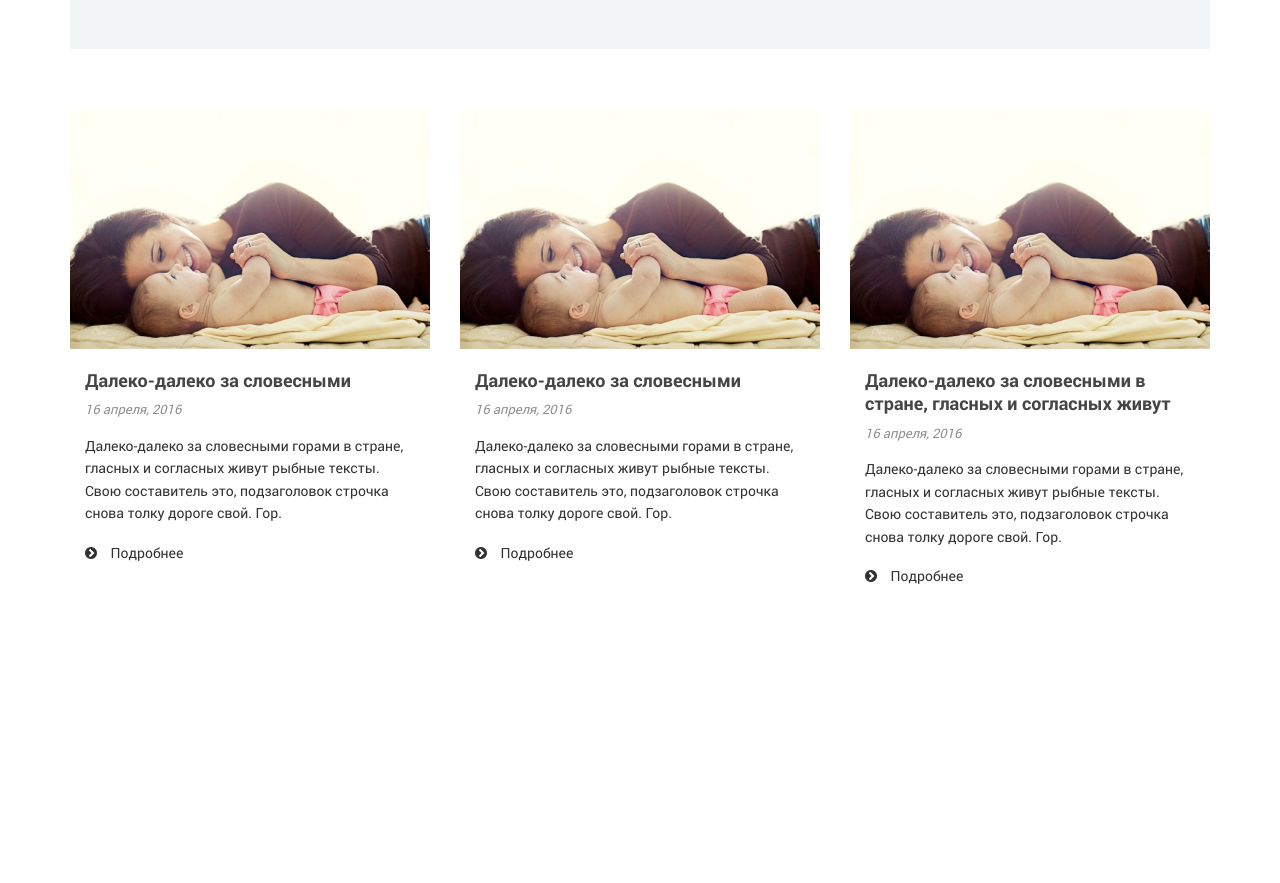
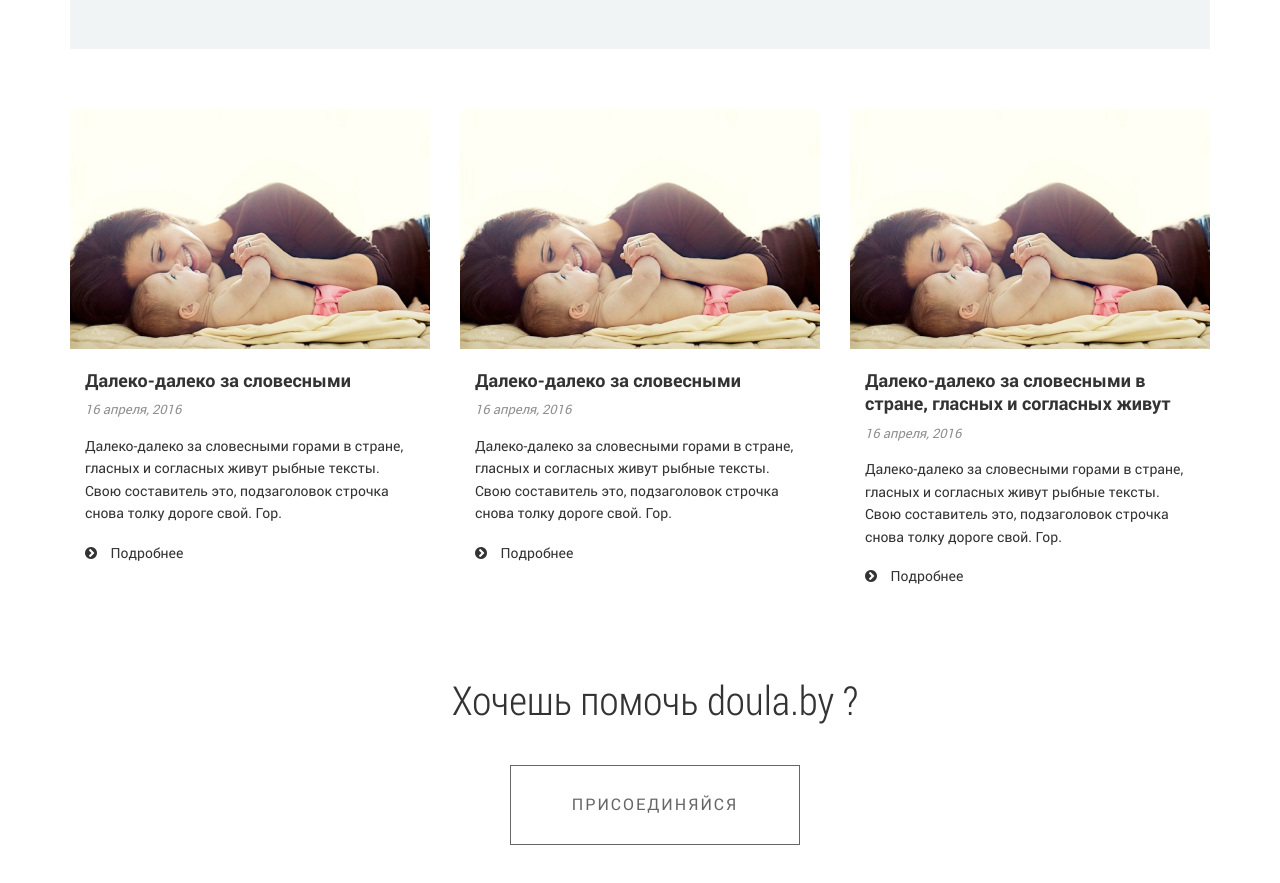
Before and after one commit to viktar-hameza/doula.by, a plain HTML site: page app/index.html in a window 1280 px wide. Shown: the part 765-1648 px from the top of the page. Before the commit the page ends 1373 px from the top, so only its background shows below. Drawn offline with Linux system fonts and the light colour scheme.

Commit message:
add section Join

```diff
--- a/app/index.html
+++ b/app/index.html
@@ -167,6 +167,15 @@
       </div>
 
     </section>
+
+    <section class="join">
+      <div class="container">
+          <h2 class="join__title">Хочешь помочь doula.by ?</h2>
+          <div class="join__wrap-btn">
+            <a class="btn btn--large" href="#">Присоединяйся</a>
+          </div>
+      </div>
+    </section>
   </div>
 </main>
 
--- a/sass/_vars.sass
+++ b/sass/_vars.sass
@@ -3,6 +3,6 @@
 $fontmain: 'RobotoRegular'
 $fontmain-bold: 'RobotoBold'
 
-$transition: 0.15s
+$transition: all 0.2s ease
 
 $color-hover: #fe6367
--- a/sass/header.sass
+++ b/sass/header.sass
@@ -29,9 +29,12 @@ html
   padding: 0
   list-style: none
 
+a
+  transition: $transition
 a:hover
   text-decoration: none
   color: $color-hover
+
 a:active, a:focus
     text-decoration: none
     color: inherit
@@ -120,6 +123,8 @@ h1, h2, h3, h4, h5, h6
   &__text
     font-size: 22px
     text-align: center
+.last-posts
+  margin-bottom: 60px
 .post
   &__img
     width: 100%
@@ -130,7 +135,7 @@ h1, h2, h3, h4, h5, h6
     line-height: 1.3
     margin: 0 0 7px
   &__title-link
-    color: #454545
+    color: #333
   &__data
     font-size: 13px
     font-style: italic
@@ -140,6 +145,39 @@ h1, h2, h3, h4, h5, h6
     font-size: 14px
   &__more
     font-size: 14px
-    color: #323232
+    color: #333
     i
       margin-right: 10px
+
+.join
+  margin-bottom: 60px
+  &__title
+    margin-top: 0
+    font-size: 40px
+    text-align: center
+    font-family: "RobotoCondensedLight"
+    // text-transform: uppercase
+  &__wrap-btn
+    text-align: center
+    padding-bottom: 26px
+.btn
+  display: inline-block
+  border: 1px solid #666
+  padding: 0 26px
+  height: 50px
+  min-width: 150px
+  line-height: 46px
+  // font-size: 11px
+  text-transform: uppercase
+  letter-spacing: 2px
+  color: #666
+  text-align: center
+  &:hover
+    background: $color-hover
+    color: #fff
+    border-color: transparent
+  &--large
+    height: 80px
+    line-height: 76px
+    min-width: 290px
+    font-size: 16px
```
Also changed, not shown: app/css/header.min.css.
